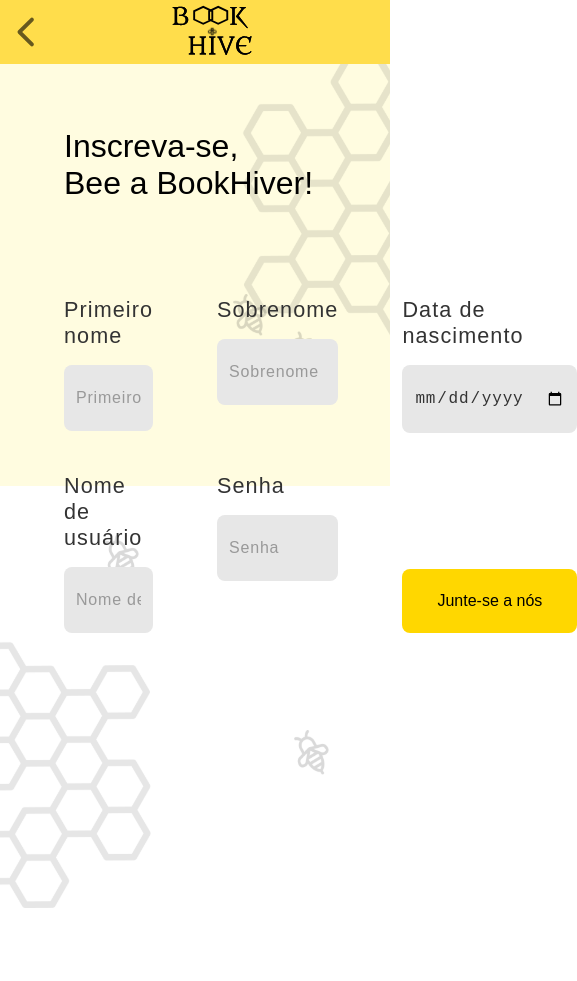
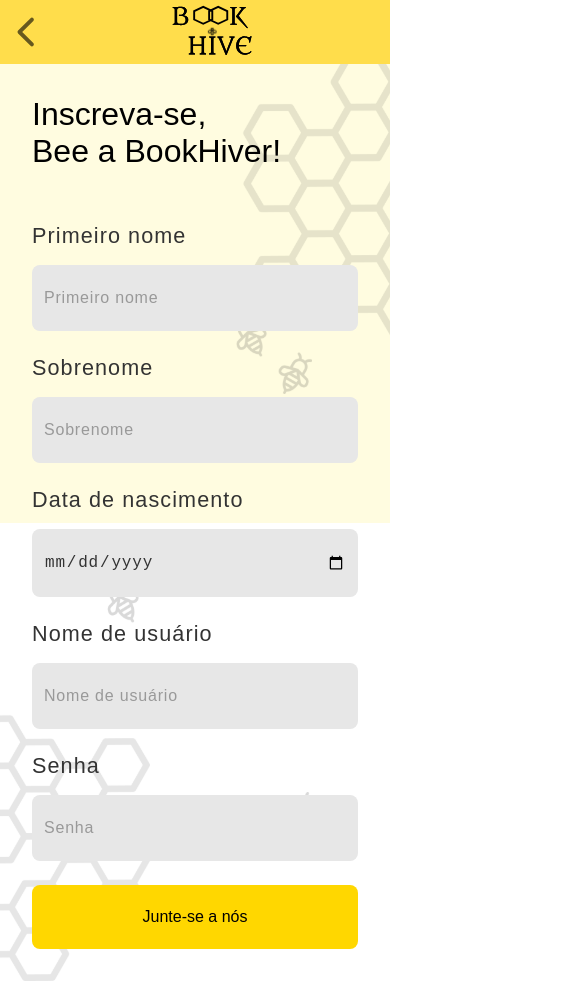
Before and after one commit to BookHive-ufcg/bookhive-web, a Next.js app: page /signup in a window 390 px wide. Shown: the whole page, 577 px wide, since content can reach past the window. Before the commit the page ends 908 px from the top, so only its background shows below. Built offline with nearby package versions, Linux system fonts and the light colour scheme; no server answers; a web font is replaced by a local one.

Commit message:
corrigindo centralização do cadastro

```diff
--- a/src/app/signup/signup.module.css
+++ b/src/app/signup/signup.module.css
@@ -23,3 +23,35 @@
   height: 4.1rem;
   align-self: flex-end;
 }
+
+/* Responsividade para telas menores */
+@media (max-width: 768px) {
+  .signup {
+    padding: 2rem;
+  }
+
+  .presentation {
+    height: 15vh;
+  }
+
+  .gridContainer {
+    grid-template-columns: auto auto; /* Reduz para 2 colunas */
+    grid-gap: 2rem 2.5rem;
+  }
+
+  .button {
+    align-self: center; /* Centraliza o botão */
+  }
+}
+
+@media (max-width: 480px) {
+  .gridContainer {
+    grid-template-columns: auto; /* Reduz para 1 coluna */
+    grid-gap: 1.5rem;
+  }
+
+  .button {
+    width: 100%; /* Botão ocupa toda a largura */
+    height: 3.5rem; /* Ajusta altura */
+  }
+}
```
